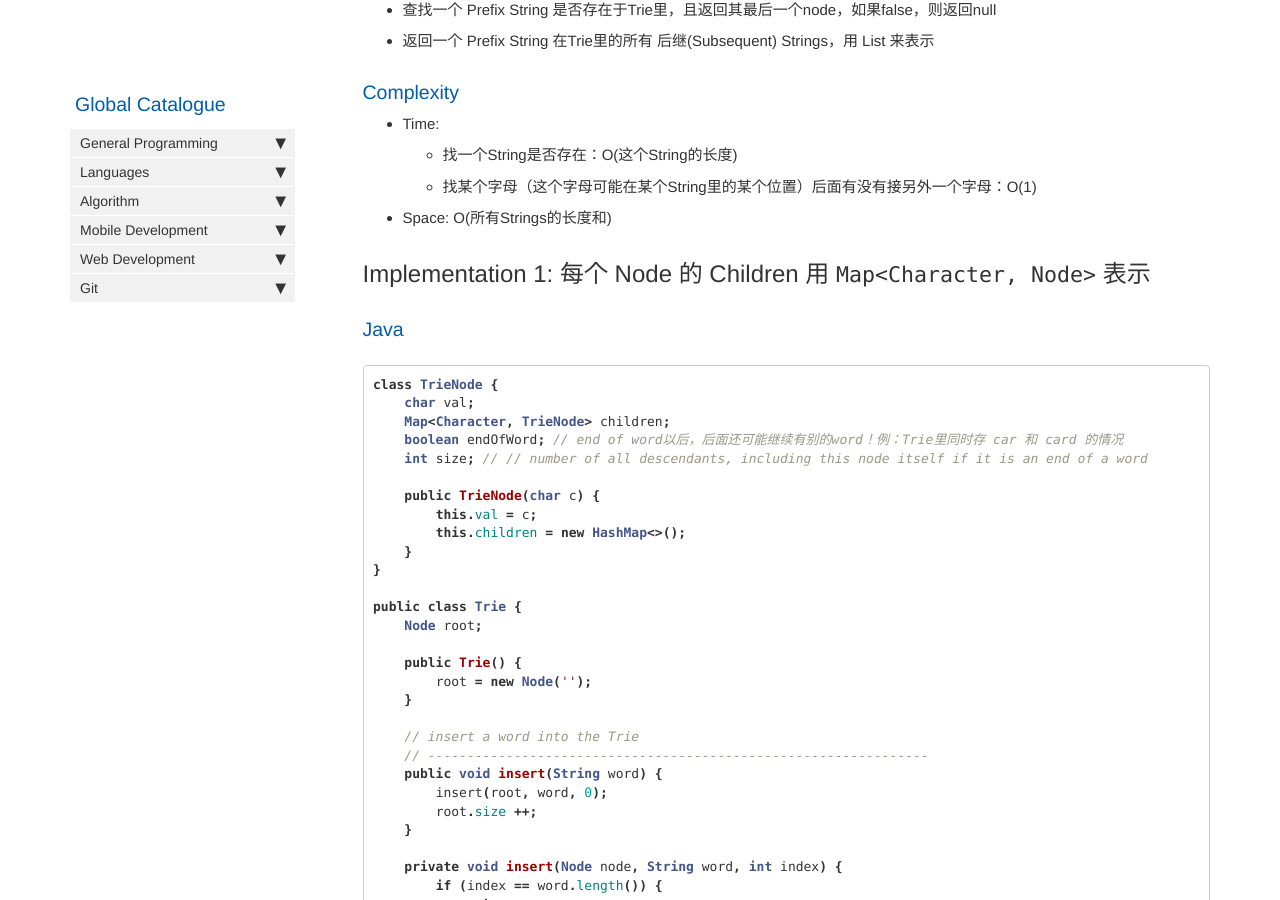
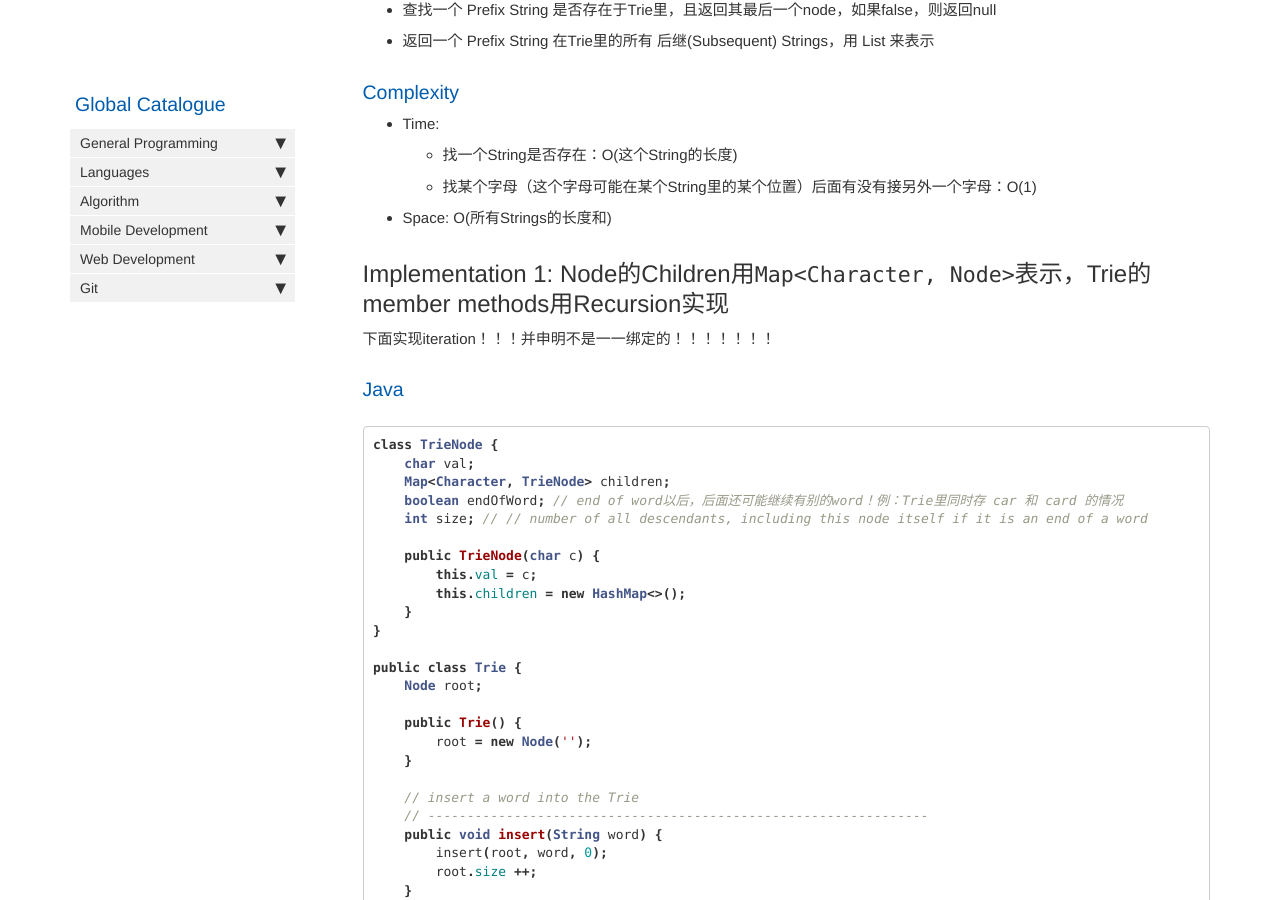
Before and after one commit to HungryOrc/hungryorc.github.io, a Jekyll site: the page built from pages/algorithm/algorithm_trie_implementation.md, in a window 1280 px wide and 900 px high, scrolled down 402 px. Built offline with Jekyll 4.4.1, drawn with Linux system fonts in a browser that asks for light colours; nearby versions of some CDN libraries; comment, search, counter and statistics services are not loaded.

Commit message:
Update algorithm_trie_implementation.md

````diff
--- a/pages/algorithm/algorithm_trie_implementation.md
+++ b/pages/algorithm/algorithm_trie_implementation.md
@@ -24,7 +24,9 @@ toc: false
   * 找某个字母（这个字母可能在某个String里的某个位置）后面有没有接另外一个字母：O(1)
 * Space: O(所有Strings的长度和)
 
-## Implementation 1: 每个 Node 的 Children 用 `Map<Character, Node>` 表示
+## Implementation 1: Node的Children用`Map<Character, Node>`表示，Trie的member methods用Recursion实现
+
+下面实现iteration！！！并申明不是一一绑定的！！！！！！！
 
 ### Java
 ```java
````
